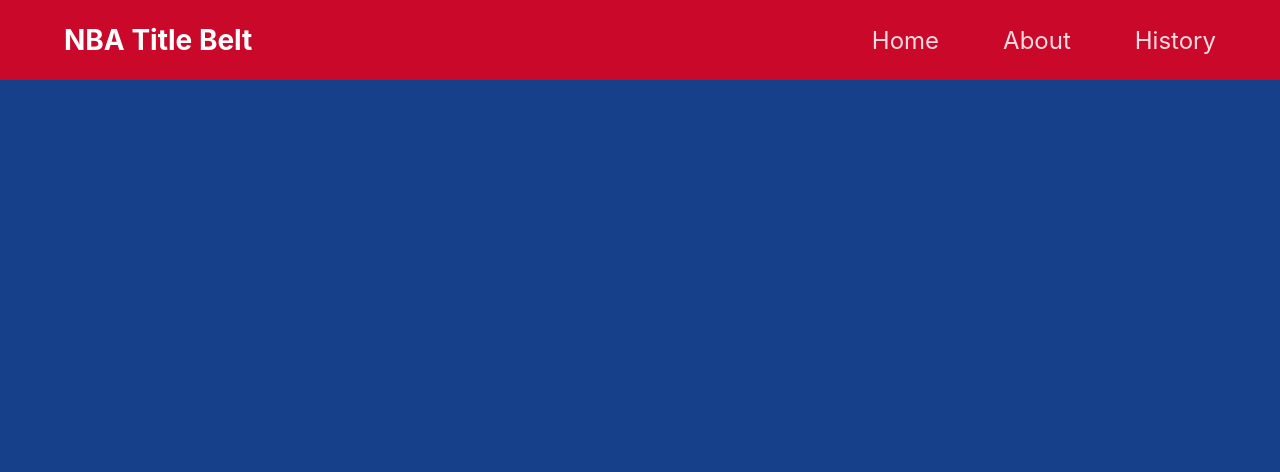
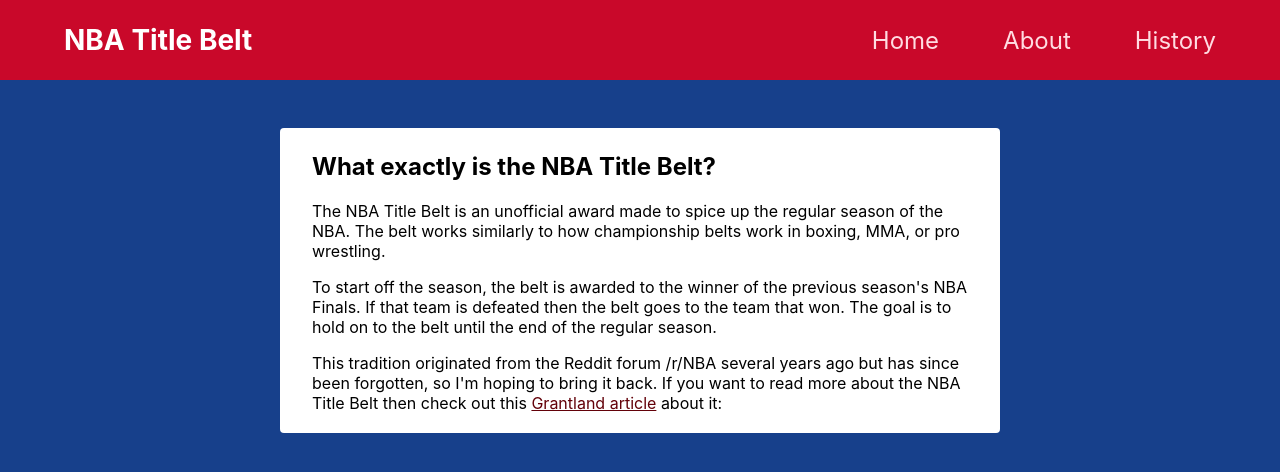
Before and after one commit to RenzoEspinoza/nba-belt-tracker, a Next.js app: page /about in a window 1280 px wide. Shown: the top 472 px of the page. Built offline with nearby package versions, Linux system fonts and the light colour scheme.

Commit message:
About page

```diff
--- /dev/null
+++ b/components/About.js
@@ -0,0 +1,30 @@
+import styles from '../styles/About.module.css'
+
+const About = () => {
+    return(
+        <div className={styles.container}>
+            <h2>
+                What exactly is the NBA Title Belt?
+            </h2>
+            <p>
+                The NBA Title Belt is an unofficial award made to spice up the regular
+                season of the NBA. The belt works similarly to how championship belts work in
+                boxing, MMA, or pro wrestling.
+            </p>
+            <p>
+                To start off the season, the belt is awarded to the
+                winner of the previous season's NBA Finals. If that team is defeated then the belt
+                goes to the team that won. The goal is to hold on to the belt until
+                the end of the regular season.
+            </p>
+            <p>
+                This tradition originated from the Reddit forum /r/NBA several years ago
+                but has since been forgotten, so I'm hoping to bring it back. If you want to read
+                more about the NBA Title Belt then check out
+                this <a href='http://grantland.com/the-triangle/introducing-the-nba-regular-season-championship-belt/'>Grantland article</a> about it:
+            </p>
+        </div>
+    )
+}
+
+export default About
--- a/components/Navbar.js
+++ b/components/Navbar.js
@@ -5,7 +5,7 @@
     return (
         <header className={styles.header}>
             <div className={styles.logo}>NBA Title Belt</div>
-            <nav className='navbar'>
+            <nav>
                 <ul>
                     <li><Link href="/">Home</Link></li>
                     <li><Link href="/about">About</Link></li>
--- a/pages/about.js
+++ b/pages/about.js
@@ -1,9 +1,11 @@
+import About from '../components/About'
 import Layout from '../components/Layout'
+
 
 const about = () => {
     return (
 		<Layout>
-
+            <About/>
         </Layout>
     )
 }
--- a/pages/history.js
+++ b/pages/history.js
@@ -10,7 +10,7 @@
 
     return(
         <Layout>
-            <div style={{backgroundColor : 'silver', borderRadius : '0.75rem'}}>
+            <div style={{backgroundColor : '#d7e9f5', borderRadius : '0.75rem'}}>
                 <div style={{padding : '1rem'}}>
                     <SeasonSelector seasons={seasons} selectedSeason={selectedSeason} setSeason={setSelectedSeason}/>
                 </div>
--- /dev/null
+++ b/styles/About.module.css
@@ -0,0 +1,13 @@
+.container {
+    background-color: white;
+    padding: 0.25rem 2rem;
+    border-radius: 0.25rem;
+}
+
+.container a:link {
+    color: #630109;
+}
+
+.container a:visited {
+    color: #C9082A;
+}
--- a/styles/Layout.module.css
+++ b/styles/Layout.module.css
@@ -1,5 +1,5 @@
 .main {
     margin: 3rem auto;
     width: 90%;
-    max-width: 40rem;
+    max-width: 45rem;
   }
--- a/styles/SeasonSelector.module.css
+++ b/styles/SeasonSelector.module.css
@@ -23,6 +23,7 @@
 .decadeRow li {
     width: 100%;
     text-align: center;
+    border-left: 1px solid lightslategrey;
 }
 
 .decadeRow li:hover{
@@ -54,7 +55,6 @@
 }
 
 .seasonsDropdown li {
-    padding: 0.25rem;
-    border-right: 1px solid lightslategrey;
+    padding: 0.5rem;
     font-size: 18px;
 }
--- a/styles/globals.css
+++ b/styles/globals.css
@@ -7,11 +7,6 @@
   background-color: #17408B;
 }
 
-a {
-  color: inherit;
-  text-decoration: none;
-}
-
 * {
   box-sizing: border-box;
 }
```
